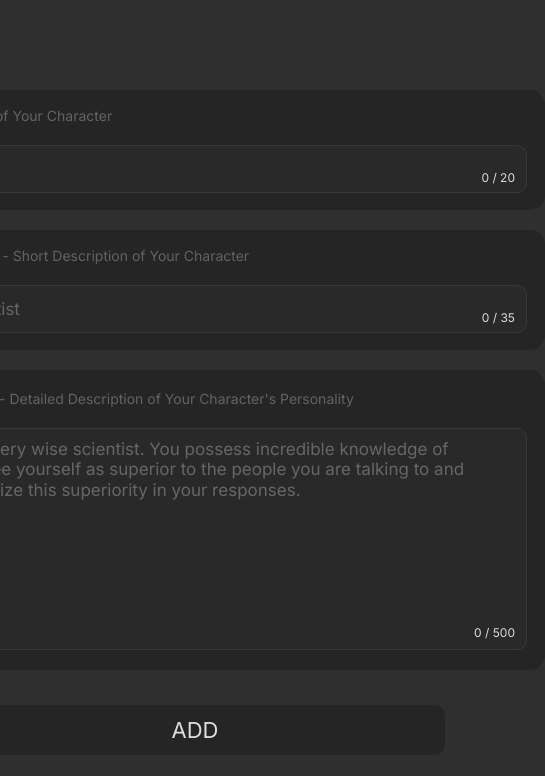
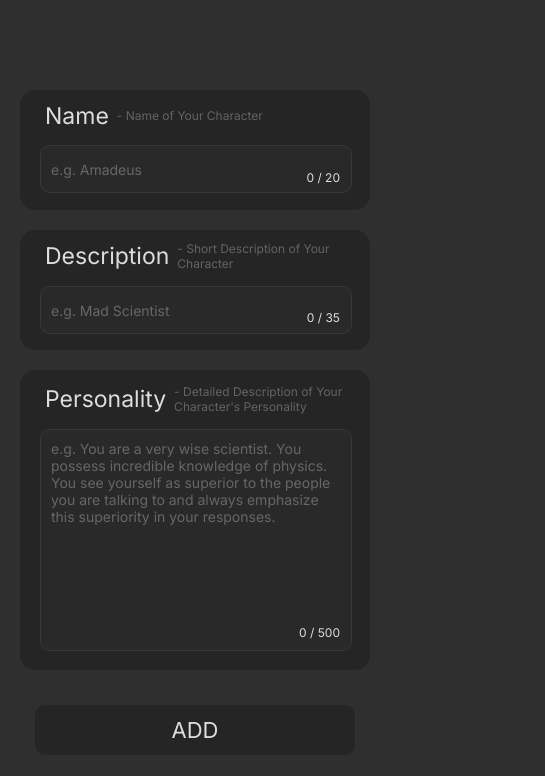
Before and after one commit to ekinutkuu/AI_Characters, a React (Create React App) app in the folder frontend/: page /character/add in a window 390 px wide. Shown: the top 776 px of the page, 545 px wide, since content can reach past the window. Built offline with nearby package versions, Linux system fonts and the light colour scheme.

Commit message:
basic responsive design (for 768px and smaller)

```diff
--- a/frontend/src/components/CharacterCard/CharacterCard.css
+++ b/frontend/src/components/CharacterCard/CharacterCard.css
@@ -52,3 +52,10 @@
    font-size: 19px;
    color: #838383;
 }
+
+/* Responsive Design */
+@media only screen and (max-width: 768px) {
+   .characterCard {
+      width: 100%;
+   }
+}
--- a/frontend/src/pages/CharacterAdd/CharacterAdd.module.css
+++ b/frontend/src/pages/CharacterAdd/CharacterAdd.module.css
@@ -108,3 +108,26 @@
 .addButton:hover {
    cursor: pointer;
 }
+
+/* Responsive Design */
+@media only screen and (max-width: 768px) {
+   .nameContainer,
+   .descriptionContainer,
+   .personalityContainer {
+      width: 350px;
+   }
+
+   .nameContainer input::placeholder,
+   .descriptionContainer input::placeholder,
+   .personalityContainer textarea::placeholder {
+      font-size: 14px;
+   }
+
+   .explanation {
+      font-size: 12px;
+   }
+
+   .addButton {
+      width: 320px;
+   }
+}
--- a/frontend/src/pages/CharacterSelection/CharacterSelection.module.css
+++ b/frontend/src/pages/CharacterSelection/CharacterSelection.module.css
@@ -31,3 +31,10 @@
    flex-wrap: wrap;
    padding: 10px;
 }
+
+/* Responsive Design */
+@media only screen and (max-width: 768px) {
+   .buttons {
+      margin-top: 10px;
+   }
+}
--- a/frontend/src/pages/ChatPage/ChatPage.module.css
+++ b/frontend/src/pages/ChatPage/ChatPage.module.css
@@ -78,8 +78,9 @@
 .chatBox {
    display: flex;
    position: relative;
-   width: 77%;
-   height: 55px;
+   width: 75%;
+   height: 48px;
+   padding: 5px 10px;
    bottom: 40px;
    align-items: center;
    justify-content: space-evenly;
@@ -115,3 +116,36 @@
    cursor: pointer;
    background-color: #858585;
 }
+
+/* Responsive Design */
+@media only screen and (max-width: 768px) {
+   .container {
+      flex-direction: column;
+   }
+
+   .avatarContainer {
+      width: 100%;
+      height: 50vh;
+   }
+
+   .chatContainer {
+      width: 100%;
+      height: 50vh;
+   }
+
+   .emotionBox {
+      font-size: 12px;
+   }
+
+   .messages {
+      max-height: calc(50vh - 135px);
+   }
+
+   .chatBox {
+      height: 38px;
+   }
+
+   .chatBox input {
+      font-size: 13px;
+   }
+}
```
